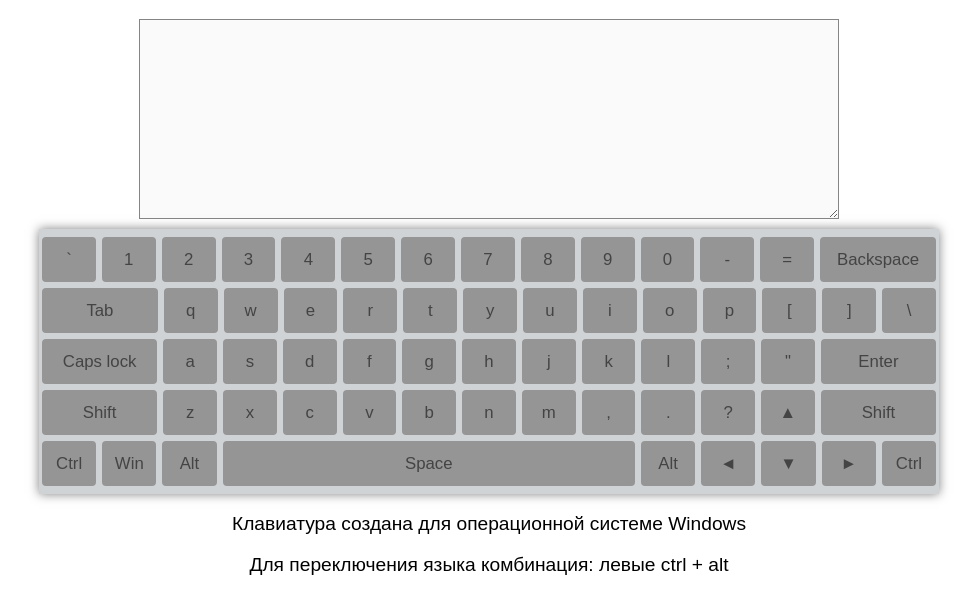
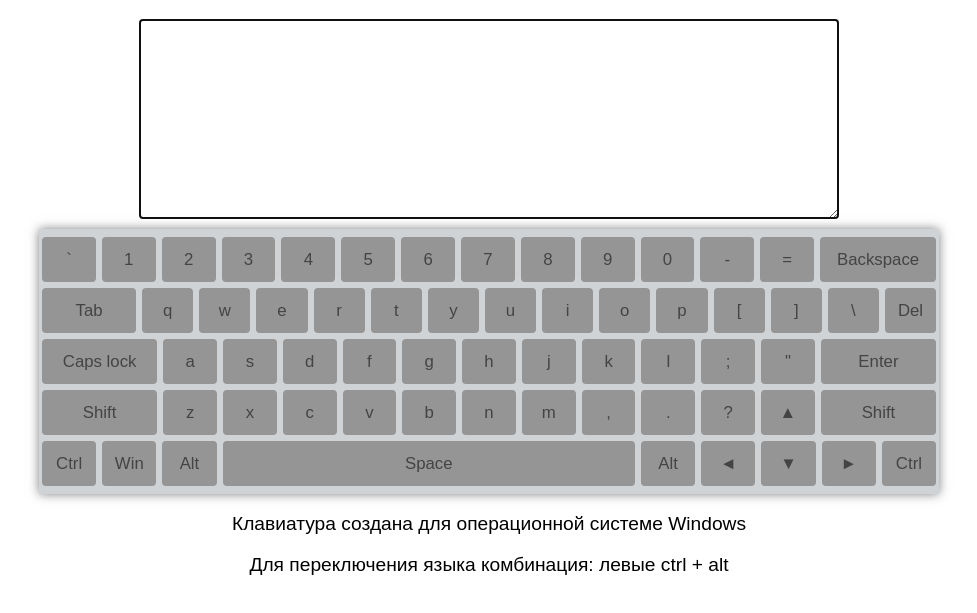
Before and after one commit to ArkadiiDavydenko/virtual-keyboard, a website: page src/index.html in a window 1280 px wide. Both pictures are taken after a click on the button "Tab". Shown: the part 61-674 px from the top of the page, without its empty margins (151-1128 px from the left). Drawn offline with Linux system fonts and the light colour scheme.

Commit message:
feat: add delete-button and refactor css and js files

```diff
--- a/src/sass/components/_keyboard.scss
+++ b/src/sass/components/_keyboard.scss
@@ -1,8 +1,5 @@
 .keyboard {
   @include flex-block (column);
-  //display: flex;
-  //flex-direction: column;
-  //width: 100%;
   padding: 5px 0;
   background: $color-keyboard;
   box-shadow: 0 0 10px $color-keyboard-shadow;
@@ -12,9 +9,6 @@
 
 .keyboard__line {
   @include flex-block (row);
-  //display: flex;
-  //flex-direction: row;
-  //width: 100%;
 }
 
 .keyboard__key {
--- a/src/scripts/index.js
+++ b/src/scripts/index.js
@@ -12,7 +12,7 @@ class Element {
 
 const KEY_ENG = [
   ['`', '1', '2', '3', '4', '5', '6', '7', '8', '9', '0', '-', '=', 'Backspace',],
-  ['Tab', 'q', 'w', 'e', 'r', 't', 'y', 'u', 'i', 'o', 'p', '[', ']', '\\'],
+  ['Tab', 'q', 'w', 'e', 'r', 't', 'y', 'u', 'i', 'o', 'p', '[', ']', '\\', 'Del'],
   ['Caps lock', 'a', 's', 'd', 'f', 'g', 'h', 'j', 'k', 'l', ';', '"', 'Enter'],
   ['Shift', 'z', 'x', 'c', 'v', 'b', 'n', 'm', ',', '.', '?', '▲', 'Shift'],
   ['Ctrl', 'Win', 'Alt', 'Space', 'Alt', '◄', '▼', '►', 'Ctrl']
@@ -20,7 +20,7 @@ const KEY_ENG = [
 
 const KEY_RUS = [
   '`', '1', '2', '3', '4', '5', '6', '7', '8', '9', '0', '-', '=', 'Backspace',
-  'Tab', 'й', 'ц', 'у', 'к', 'е', 'н', 'г', 'ш', 'щ', 'з', 'х', 'ъ', '\\',
+  'Tab', 'й', 'ц', 'у', 'к', 'е', 'н', 'г', 'ш', 'щ', 'з', 'х', 'ъ', '\\', 'Del',
   'Caps lock', 'ф', 'ы', 'в', 'а', 'п', 'р', 'о', 'л', 'д', 'ж', 'э', 'Enter',
   'Shift', 'я', 'ч', 'с', 'м', 'и', 'т', 'ь', 'б', 'ю', '.', '▲', 'Shift',
   'Ctrl', 'Win', 'Alt', 'Space', 'Alt', '◄', '▼', '►', 'Ctrl'
@@ -28,7 +28,7 @@ const KEY_RUS = [
 
 const KEY_CODE_TABLE = [
   'Backquote', 'Digit1', 'Digit2', 'Digit3', 'Digit4', 'Digit5', 'Digit6', 'Digit7', 'Digit8', 'Digit9', 'Digit0', 'Minus', 'Equal', 'Backspace',
-  'Tab', 'KeyQ', 'KeyW', 'KeyE', 'KeyR', 'KeyT', 'KeyY', 'KeyU', 'KeyI', 'KeyO', 'KeyP', 'BracketLeft', 'BracketRight', 'Backslash',
+  'Tab', 'KeyQ', 'KeyW', 'KeyE', 'KeyR', 'KeyT', 'KeyY', 'KeyU', 'KeyI', 'KeyO', 'KeyP', 'BracketLeft', 'BracketRight', 'Backslash', 'Delete',
   'CapsLock', 'KeyA', 'KeyS', 'KeyD', 'KeyF', 'KeyG', 'KeyH', 'KeyJ', 'KeyK', 'KeyL', 'Semicolon', 'Quote', 'Enter',
   'ShiftLeft', 'KeyZ', 'KeyX', 'KeyC', 'KeyV', 'KeyB', 'KeyN', 'KeyM', 'Comma', 'Period', 'Slash', 'ArrowUp', 'ShiftRight',
   'ControlLeft', 'MetaLeft', 'AltLeft', 'Space', 'AltRight', 'ArrowLeft', 'ArrowDown', 'ArrowRight', 'ControlRight'
@@ -54,8 +54,9 @@ console.log(localStorage.getItem('lang'));
   TITLE.node.textContent = 'Виртуальная клавиатура';
 
   const MAIN = new Element(WRAPPER.node, 'main', 'main');
-  MAIN.node.innerHTML = `<textarea class = "textarea" rows="5" cols="50" disabled></textarea>`
-  // MAIN.node.innerHTML = `<textarea class = "textarea" rows="5" cols="50" autofocus></textarea>`
+  // MAIN.node.innerHTML = `<textarea class = "textarea" rows="5" cols="50" disabled></textarea>`
+  MAIN.node.innerHTML = `<textarea class = "textarea" rows="5" cols="50" autofocus></textarea>`
+  // MAIN.node.innerHTML = `<textarea class = "textarea" rows="5" cols="50"></textarea>`
   const TEXTAREA = document.querySelector('.textarea');
 
   const KEYBOARD = new Element(MAIN.node, 'div', 'keyboard');
@@ -104,6 +105,25 @@ console.log(localStorage.getItem('lang'));
       }
     })
   })
+
+
+  //события текстареа
+  TEXTAREA.addEventListener ('blur', () => {
+    TEXTAREA.focus();
+  })
+
+  document.querySelector('textarea').addEventListener('keydown', e => e.preventDefault());
+  document.querySelector('textarea').addEventListener('keyup', e => e.preventDefault());
+
+
+  document.querySelectorAll('.keyboard__key').forEach(element => {
+    element.addEventListener('mouseup', () => {
+      TEXTAREA.focus();
+      useKeyUp(element.dataset.keycode);
+    })
+  })
+
+
 
   //Добавление класса
   function addClass(arr) {
@@ -186,18 +206,31 @@ console.log(localStorage.getItem('lang'));
   }
 
   function deleteElement(element) {
+    let textCursorPosition = TEXTAREA.selectionStart;
     if (element === 'Backspace') {
-      console.log(TEXTAREA.value.length)
       TEXTAREA.value = TEXTAREA.value.substring(0, TEXTAREA.value.length - 1);
+      TEXTAREA.setSelectionRange(textCursorPosition - 1, textCursorPosition - 1);
     }
+    if (element === 'Delete') {
+      // let textCursorPosition = TEXTAREA.selectionStart;
+      TEXTAREA.value = TEXTAREA.value.slice(0, textCursorPosition)+ TEXTAREA.value.slice(textCursorPosition + 1, TEXTAREA.value.length);
+      // console.log(TEXTAREA.value.replace((TEXTAREA.value.slice(TEXTAREA.selectionStart, TEXTAREA.value.length)), ''));
+      // TEXTAREA.value = TEXTAREA.value.slice(0, TEXTAREA.selectionStart)
+      //   + TEXTAREA.value.slice(input.selectionStart + 1, TEXTAREA.value.length);
+      TEXTAREA.setSelectionRange(textCursorPosition, textCursorPosition);
+
+      // TEXTAREA.value = TEXTAREA.value.substring(0, TEXTAREA.value.length - 1);
+    }
+
   }
+
+
 
 //Изменение языка
     function changeLanguage(element) {
     //
     //   console.log(keyArr[0] == 'ControlLeft')
     //   console.log(keyArr)
-      console.log(engLanguage)
     // if (keyArr[0] == 'ControlLeft' && element === 'AltLeft') {
     // if (element === 'ControlLeft' && element === 'AltLeft') {
     //   keyArr.splice(0,keyArr.length);
@@ -271,7 +304,7 @@ console.log(localStorage.getItem('lang'));
   //Вывод текста в textarea
   document.querySelectorAll('.keyboard__key').forEach(element => {
     element.addEventListener('mousedown', () => {
-      // TEXTAREA.focus();
+      TEXTAREA.focus();
       useKey(element.dataset.keycode);
       capsLock(element.dataset.keycode);
       deleteElement(element.dataset.keycode);
@@ -281,22 +314,11 @@ console.log(localStorage.getItem('lang'));
     })
   })
 
-  // //события текстареа
-  // TEXTAREA.addEventListener ('blur', () => {
-  //   TEXTAREA.focus();
-  // })
 
-
-  document.querySelectorAll('.keyboard__key').forEach(element => {
-    element.addEventListener('mouseup', () => {
-      // TEXTAREA.focus();
-      useKeyUp(element.dataset.keycode);
-    })
-  })
 
   //События на клавиатуре
   window.addEventListener('keydown', function (event) {
-    // TEXTAREA.focus();
+    TEXTAREA.focus();
     // changeLanguage(event.code);
     // prepareChange(event.code);
     useKey(event.code);
@@ -314,7 +336,7 @@ console.log(localStorage.getItem('lang'));
 
   window.addEventListener('keyup', function (event) {
     useKeyUp(event.code);
-    // TEXTAREA.focus();
+    TEXTAREA.focus();
     let elements = document.querySelectorAll('.keyboard__key');
     for (let i = 0; i < elements.length; i++) {
       if (elements[i].dataset.keycode === `${event.code}`) {
```
Also changed, not shown: 1 other file.
